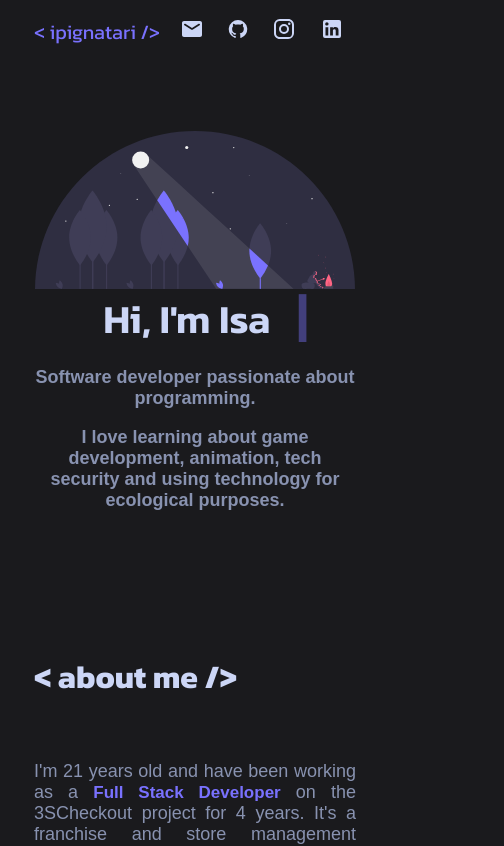
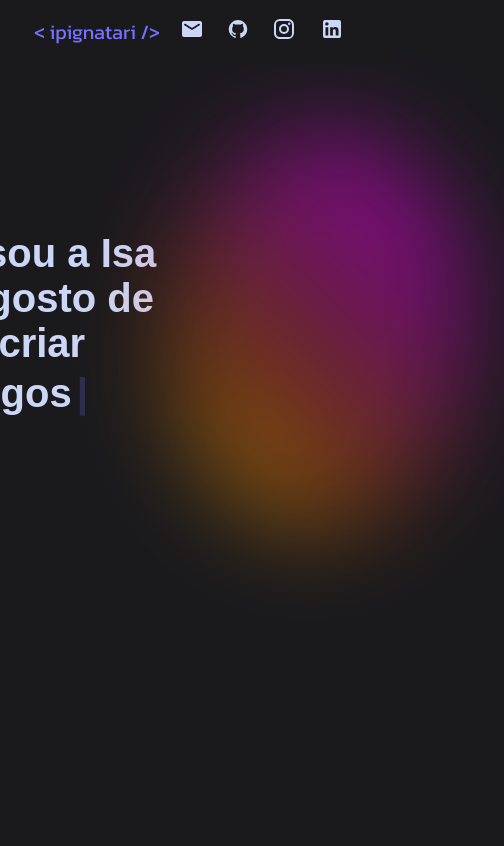
Before and after one commit to isapign/ipignatari, a React (Create React App) app: page / in a window 390 px wide. Shown: the top 846 px of the page, 504 px wide, since content can reach past the window. Built offline with nearby package versions, Linux system fonts and the light colour scheme; a web font is replaced by a local one.

Commit message:
Implementa Typist com valores dinâmicos
remove overflowX do App.js para remover bug de scroll Y duplo
Faz ajustes diversos de estilo e responsividade em AboutMe, Experience e implementa fundo com blur e linear gradiente em Introduction

```diff
--- a/src/App.js
+++ b/src/App.js
@@ -14,7 +14,7 @@ function App() {
   const isMobile = window.innerWidth < 1000
 
   return (
-      <Grid item xs={12} className="App" style={{ overflowX: 'hidden' }}>
+      <Grid item xs={12} className="App">
         <Grid container id="content">
             <PageToolbar isMobile={isMobile} />
             {!isMobile && <ContactMe />}
--- a/src/components/Introduction.js
+++ b/src/components/Introduction.js
@@ -1,4 +1,4 @@
-import React from "react"
+import React, { useState } from "react"
 import Typist from 'react-typist'
 import 'react-typist/dist/Typist.css'
 import { Grid } from "@mui/material"
@@ -9,26 +9,39 @@ import TranslateText from '../translations/TranslateText'
 import '../styles/Introduction.css'
 
 const Introduction = (props) => {
+  const words = ["jogos", "sistemas", "códigos", "bugs"]
+  const [textCounter, setTextCounter] = useState(0)
 
-  const logoSize = {
-    width: window.innerWidth > 500 ? '50rem' : '20rem'
+  const handleSetTextCounter = () => {
+    setTextCounter(textCounter + 1)
+    if (textCounter >= 3) {
+      setTextCounter(0)
+    }
+  }
+
+  const DynamicTypist = () => {
+    return <div>
+      <span>eu gosto de criar </span>
+      <Typist key={textCounter} onTypingDone={handleSetTextCounter}>
+        {words[textCounter]}
+        <Typist.Delay ms={1500}/>
+        <Typist.Backspace ms={200} count={words[textCounter].length} />
+      </Typist>
+    </div>
   }
 
   return (
     <div id="introduction">
       <FadeSection>
-        <Grid container justifyContent="center" display={props.isMobile ? 'flex' : 'block'}>
-          <img src={logo} style={logoSize} alt="moonLight" />
-          <Typist avgTypingDelay={80}>
-              <span className="introduction-title">
-                {navigator.language === "pt-BR" ? "Oi, sou a Isa :)" : "Hi, I'm Isa"}
-              </span>
-          </Typist>
+        <Grid container justifyContent="center" display={'inline-flex'}>
           <Grid item xs={12}>
             <div className="introduction-content">
               <div className="introduction-description">
-                <p><TranslateText id="introduction.softwareDeveloper.text" /></p>
-                <p><TranslateText id="introduction.description.text" /></p>
+                <span>oi, sou a Isa</span>
+                <DynamicTypist/>
+              </div>
+              <div className="introduction-fade">
+                  <div class="introduction-fade-circle"></div>
               </div>
             </div>
           </Grid>
--- a/src/styles/AboutMe.css
+++ b/src/styles/AboutMe.css
@@ -2,7 +2,6 @@
     min-height: 60vh;
     width: 100%;
     justify-content: center;
-    padding: 5% 0;
 }
 
 .about-content {
@@ -78,7 +77,6 @@
         height: unset;
         padding-left: unset;
         padding-right: unset;
-        padding-top: 30%;
     }
 
     .about-description {
@@ -108,4 +106,15 @@
     .about-description li {
         font-size: 18px;
     }
+
+    .about-image-board {
+        margin: 0;
+        display: none;
+    }
+
+    .about-image {
+        padding: 0;
+        max-height: 0;
+        max-width: 0;
+    }
 }
--- a/src/styles/Experience.css
+++ b/src/styles/Experience.css
@@ -106,8 +106,7 @@
       height: unset;
       padding-left: unset;
       padding-right: unset;
-      padding-top: 30%;
-      width: 100%;
+      padding-top: 12%;
   }
 
   #experience .MuiTab-root {
@@ -139,6 +138,11 @@
     font-size: 18px;
   }
 
+  .experience-description {
+    text-align: justify;
+    max-width: min-content;
+  }
+
   .experience-item-description ul {
     display: grid;
     grid-template-columns: repeat(2, minmax(200px, 5px));
@@ -153,8 +157,4 @@
     font-weight: 600;
   }
 
-  .experience-description {
-    text-align: justify;
-    max-width: min-content;
-  }
 }
--- a/src/styles/Introduction.css
+++ b/src/styles/Introduction.css
@@ -1,25 +1,36 @@
 #introduction {
   display: flex;
-  min-height: 60vh;
-  width: 1800px;
+  min-height: 100%;
+  width: 100%;
   justify-content: center;
-  padding: 10% 0 5% 0;
+  padding: 25% 0 0 0;
 }
 
 .introduction-content {
   display: flex;
+  vertical-align: center;
   flex-direction: row;
+}
+
+.introduction-fade {
+  width: 400px;
+  height: 400px;
+  background-image: linear-gradient(45deg, rgb(255, 187, 0),rgba(255, 102, 0, 0.5),rgba(255, 0, 234, 0.5), rgb(255, 0, 255));
+  opacity: 0.7;
+  border-radius: 100%;
+  filter: blur(3rem)
 }
 
 .Typist {
   color: var(--lightest-secondary);
   text-align: left;
-  font-size: 70px;
+  font-size: 60px;
 }
 
 .Typist .Cursor--blinking {
   color: var(--primary);
-  font-weight: 900;
+  padding: 5px;
+  font-weight: 600;
 }
 
 .introduction-title {
@@ -30,11 +41,18 @@
 }
 
 .introduction-description {
-  color: var(--secondary);
+  color: var(--lightest-secondary);
   font-family: "Darker Grotesque", sans-serif;
-  font-weight: 600;
-  font-size: 22px;
-  max-width: 1090px;
+  font-weight: 900;
+  font-size: 40px;
+  margin-top: 100px;
+}
+
+.introduction-description p {
+  color: var(--lightest-secondary);
+  font-family: "Kanit", sans-serif;
+  font-weight: 800;
+  font-size: 50px;
 }
 
 @media only screen and (max-width: 1000px) {
```
